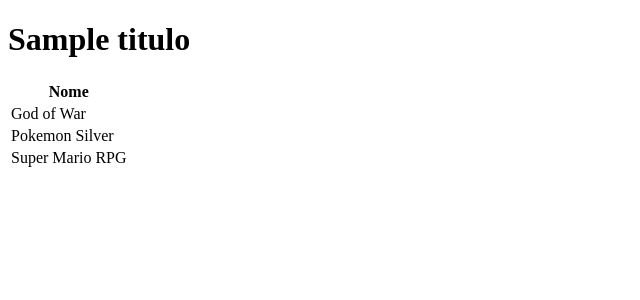
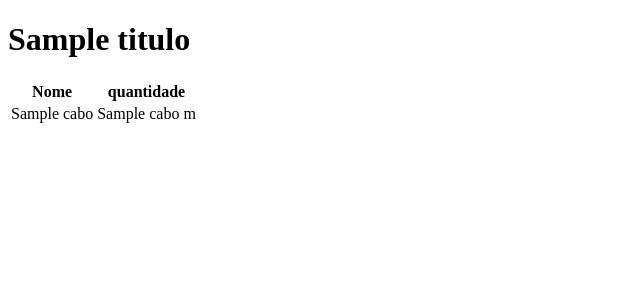
Before and after one commit to ronaldalds/ListaDeMateriais, a Flask app: template templates/lista.html in a window 1280 px wide. Shown: the top 300 px of the page, without its empty margins (0-640 px from the left). Run offline with Flask 2, Linux system fonts and the light colour scheme; the template is opened without the code that fills it: most values are stand-ins (such as "Sample title", 1, 10 or a date in 2020); parts of the project's set-up code (start-up, migrations or seed data) failed here and were passed over.

Commit message:
Ajuste em todas as Class

```diff
--- a/cabo.py
+++ b/cabo.py
@@ -6,7 +6,7 @@ class Cabo(Elemento):
     def __init__(self, arquivo):
         super().__init__(arquivo)
         self._percuso = {}
-        self._comprimento = {}
+        self.comprimento = {}
         self._ceo = {}
         self._reserva = {}
         self._cto_hub = {}
@@ -120,10 +120,10 @@ class Cabo(Elemento):
                 distancia += round(super().distancia(p1, pt) * 1.03, 2)
                 p1 = pt
             equipamento = self._ceo[i] + self._reserva[i] + self._cto_hub[i] + self._cto[i]
-            self._comprimento[i] = distancia + equipamento
+            self.comprimento[i] = round((distancia + equipamento), 2)
             distancia = 0
             p1 = 0
-        return self._comprimento
+        return self.comprimento
 
     def ceo(self):
         distancia = 0
--- a/main.py
+++ b/main.py
@@ -1,29 +1,18 @@
 from flask import Flask, render_template
-
-# from equipamento import Equipamento
-# from projeto import Projeto
-# from elemento import Elemento
-# import time
-
-# inicial = time.time()
-# cordoalha = Projeto('Projeto.kml')
-# equipamento = Equipamento('Projeto.kml')
-# elemento = Elemento('Projeto.kml')
-
+from equipamento import Equipamento
 
 app = Flask(__name__)
-
+equipamento = Equipamento('Projeto.kml')
 
 @app.route('/inicio')
 def ola():
-    return render_template('lista.html', titulo='Lista de Materiais')
-
+    return render_template('lista.html', titulo='Lista de Materiais', equipamento = equipamento)
 
 app.run()
 
 # for i in equipamento.cabo():
 #     print(f'{i} - {equipamento.cabo()[i]:.2f} m')
-# for i in equipamento.somador(equipamento.tipo_fibras(), equipamento.alca):
+# # for i in equipamento.somador(equipamento.tipo_fibras(), equipamento.alca):
 #     print(f'Alça {i} - {equipamento.somador(equipamento.tipo_fibras(), equipamento.alca)[i]} und')
 # for i in equipamento.somador(equipamento.tipo_fibras(), equipamento.laco):
 #     print(f'Laço {i} - {equipamento.somador(equipamento.tipo_fibras(), equipamento.laco)[i]} und')
--- a/templates/lista.html
+++ b/templates/lista.html
@@ -3,7 +3,7 @@
   <head>
     <meta charset="utf-8">
     <meta name="viewport" content="width=device-width, initial-scale=1">
-    <title>Jogoteca</title>
+    <title>Lista de Materiais</title>
   </head>
   <body>
     <div class="container">
@@ -14,18 +14,16 @@
             <thead class="thead-default">
                 <tr>
                     <th>Nome</th>
+                    <th>quantidade</th>
                 </tr>
             </thead>
             <tbody>
+            {% for cabo in equipamento.cabo() %}
                 <tr>
-                    <td>God of War</td>
+                    <td>{{ cabo }}</td>
+                    <td>{{  equipamento.cabo()[cabo]  }} m</td>
                 </tr>
-                <tr>
-                    <td>Pokemon Silver</td>
-                </tr>
-                <tr>
-                    <td>Super Mario RPG</td>
-                </tr>
+            {% endfor %}
             </tbody>
         </table>
     </div>
```
